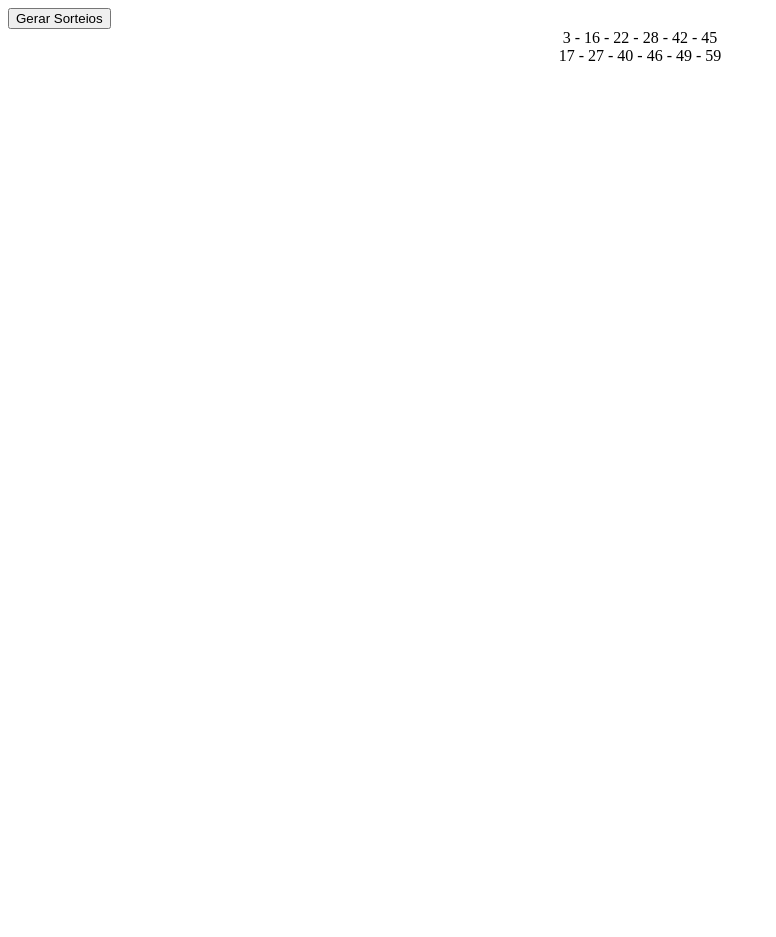
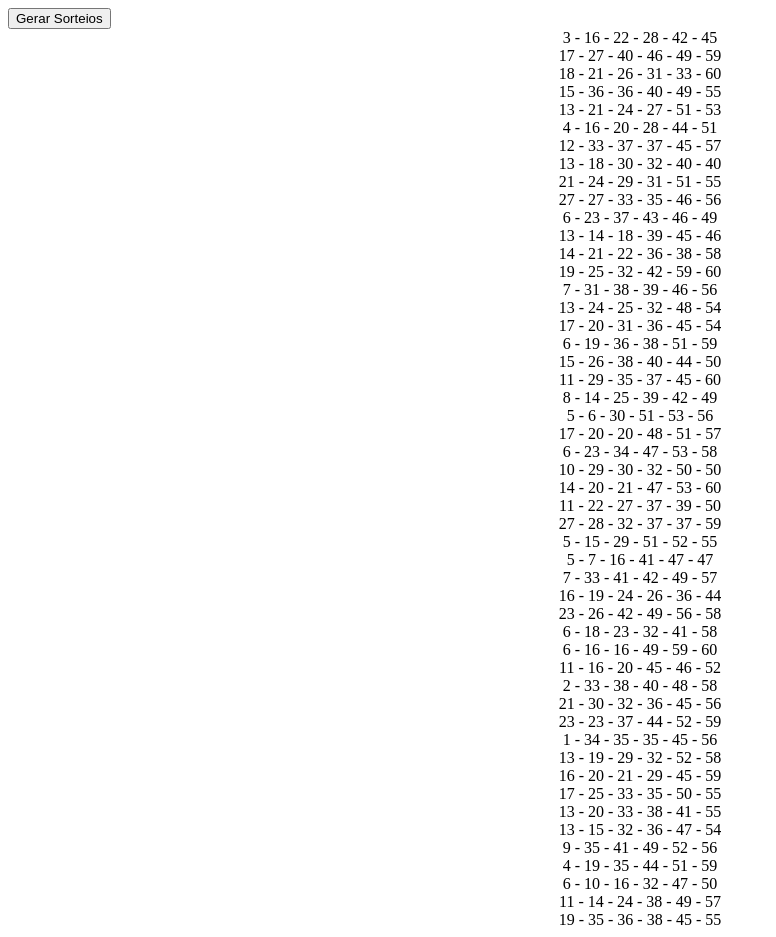
Before and after one commit to pferrarezi/gerador-mega, a plain HTML site: page index.html in a window 1280 px wide. Both pictures are taken after a click on the button "Gerar Sorteios". Shown: the whole page, without its empty margins (0-776 px from the left). Before the commit the page ends 800 px from the top, so only its background shows below. Drawn offline with Linux system fonts and the light colour scheme.

Commit message:
Update index.html

```diff
--- a/index.html
+++ b/index.html
@@ -31,7 +31,7 @@
 
         function gerarSorteios() {
             let qtdDezenas = 6;
-            let qtdSorteios = 2;
+            let qtdSorteios = 50;
 
             let numsLow = [1, 5, 10, 20, 30, 40];
             let numsHigh = [30, 40, 50, 60, 60, 60];
```
